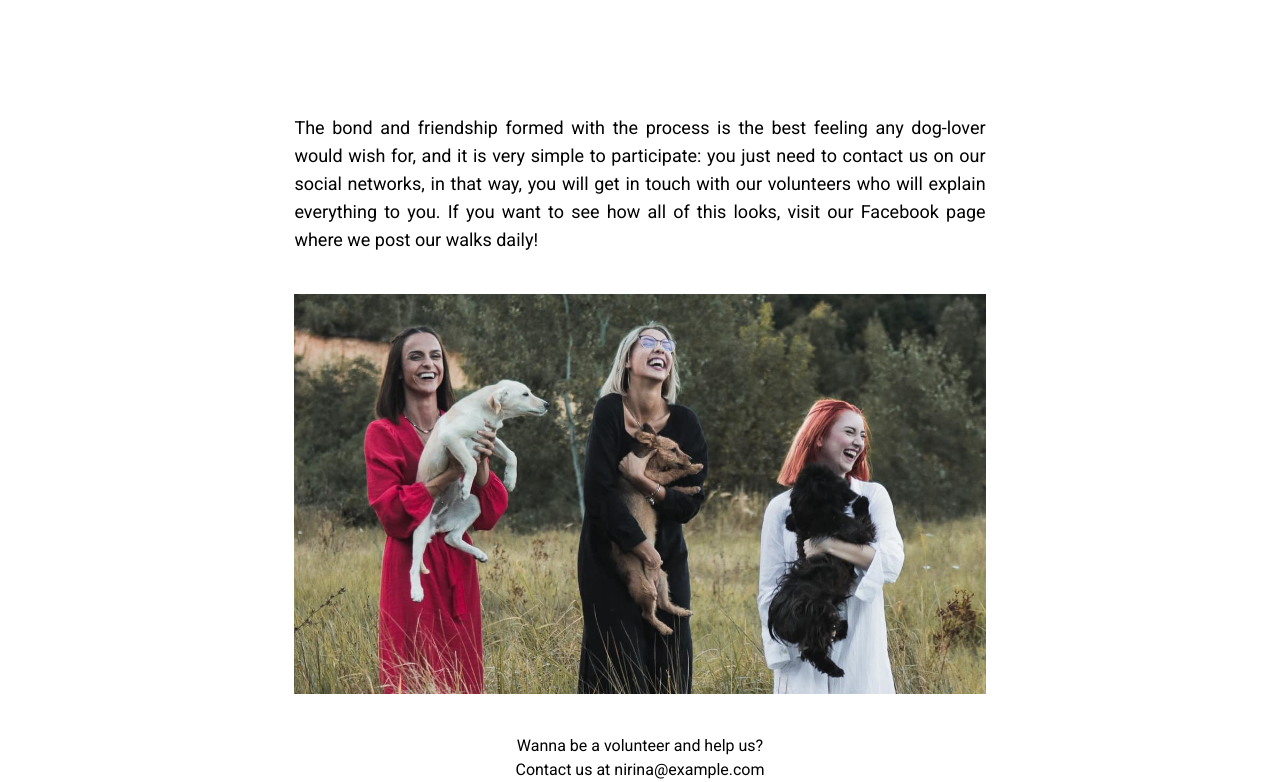
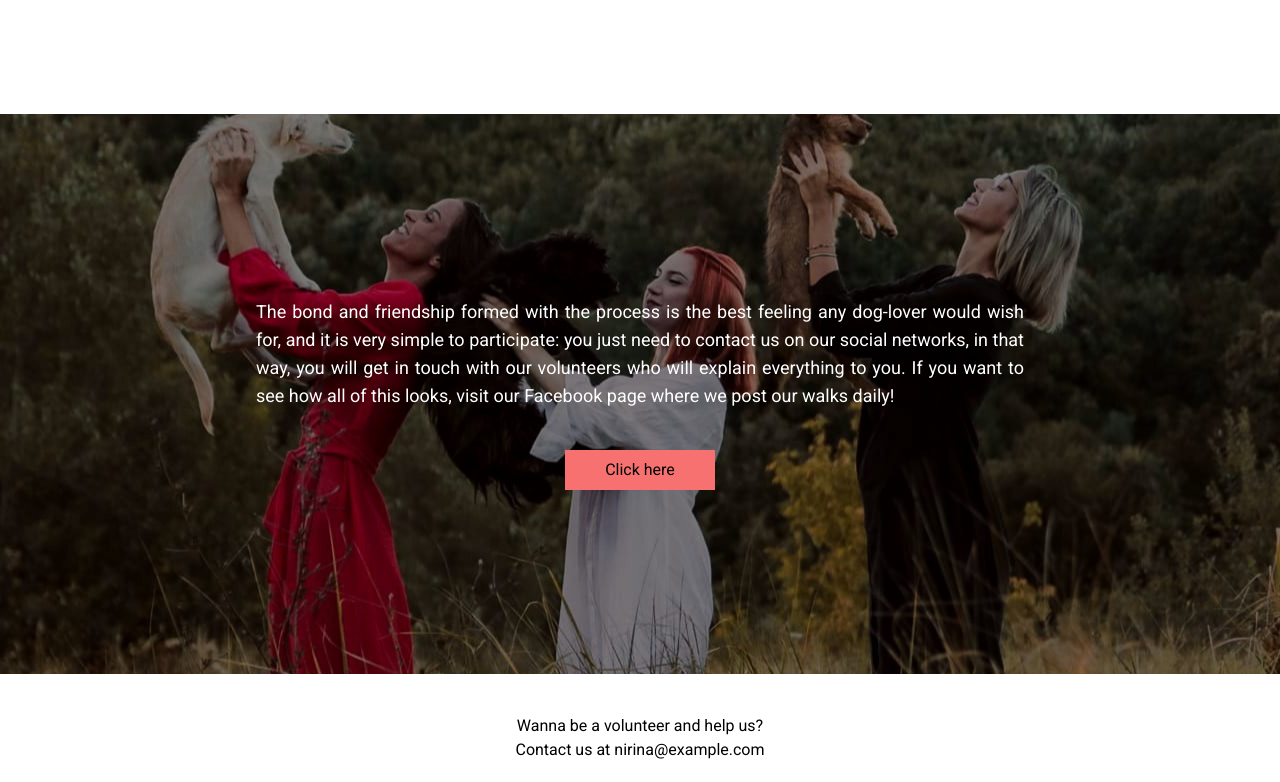
Before and after one commit to DenisKantic/ADOPT_PETS_NIRINA_COLLAB, a React (Create React App) app: page /Volunteer in a window 1280 px wide. Shown: the part 1205-1987 px from the top of the page. Built offline with nearby package versions, Linux system fonts and the light colour scheme.

Commit message:
added scrollToTop in every component

```diff
--- a/src/components/AboutUs/Team.jsx
+++ b/src/components/AboutUs/Team.jsx
@@ -1,4 +1,4 @@
-import React from 'react'
+import React, {useEffect} from 'react'
 import team from '../../images/azil_team_photos/team.webp'
 import ceo from '../../images/emina_ceo.jpg';
 import vana from '../../images/azil_team_photos/vana.webp';
@@ -21,6 +21,16 @@ import '../../assets/fonts.css';
 import {AiOutlineArrowRight} from 'react-icons/ai'
 
 const Team = () => {
+
+  const scrollToTop = () => {
+    window.scrollTo({ top: 0, left: 0});
+  };
+
+  useEffect(()=>{
+    scrollToTop();
+  },[])
+
+
   return (
 
     <div className='mx-auto w-full bg-[#ffffff]'>
--- a/src/components/Donate/Donate.jsx
+++ b/src/components/Donate/Donate.jsx
@@ -1,6 +1,14 @@
-import React from 'react'
+import React, {useEffect} from 'react'
 
 const Donate = () => {
+
+  const scrollToTop = () => {
+    window.scrollTo({ top: 0, left: 0});
+  };
+
+  useEffect(()=>{
+    scrollToTop();
+  },[])
   return (
     <div>
 
--- a/src/components/HappyEnd/HappyEnd.jsx
+++ b/src/components/HappyEnd/HappyEnd.jsx
@@ -1,7 +1,17 @@
-import React from "react";
+import React, {useEffect} from "react";
 import {AiOutlineArrowRight} from 'react-icons/ai';
 
 const HappyEnd = () => {
+
+  const scrollToTop = () => {
+    window.scrollTo({ top: 0, left: 0});
+  };
+
+  useEffect(()=>{
+    scrollToTop();
+  },[])
+
+
     return (
         <div className='h-screen w-full'>
       <div className='h-[70vh] bg-happy bg-center mx-auto w-full bg-cover bg-no-repeat flex items-center justify-center'>
--- a/src/components/Volunteer/Volunteer.jsx
+++ b/src/components/Volunteer/Volunteer.jsx
@@ -49,13 +49,18 @@ const Volunteer = () => {
       </div>
 
 
-      <div className="mx-auto flex flex-col justify-center items-center w-[90%] mt-10">
-          <p className="mx-auto w-[60%] text-justify mb-10 text-lg">
+      <div className="mx-auto flex flex-col justify-center items-center w-full mt-10">
+
+      <div className="bg-group h-[70vh] mx-auto bg-center bg-no-repeat flex justify-center items-center flex-col">
+      <p className="mx-auto text-justify mb-10 text-lg text-white
+                    xss: w-[90%]
+                    md:w-[60%]">
           The bond and friendship formed with the process is the best feeling any dog-lover would wish for,
           and it is very simple to participate: you just need to contact us on our social networks, in that way,
           you will get in touch with our volunteers who will explain everything to you. If you want to see how
           all of this looks, visit our Facebook page where we post our walks daily!</p>
-      <div className="bg-group h-[50vh] mx-auto w-[60%] bg-cover bg-no-repeat"></div>
+          <button className="h-[40px] w-[150px] bg-red-400">Click here</button>
+      </div>
       </div>
 
       <div className="text-center mt-10">
```
Also changed, not shown: src/assets/group.jpg.
